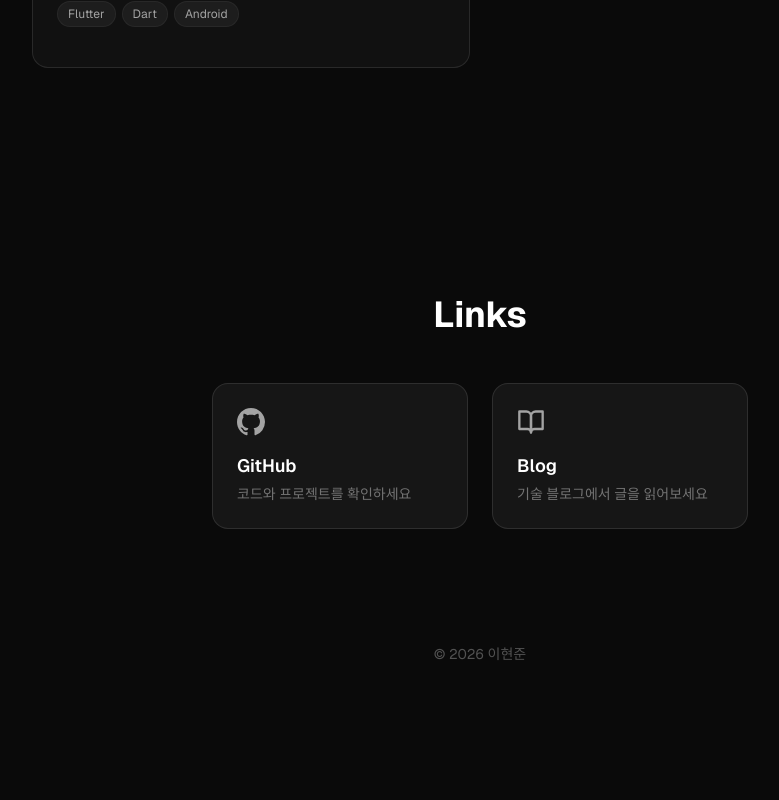
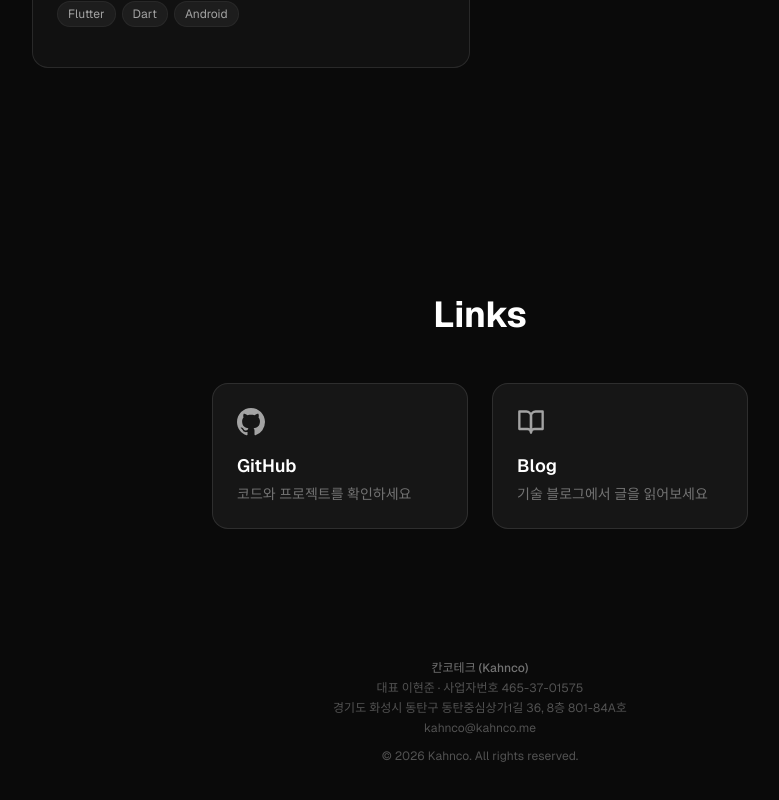
Before and after one commit to kahnco/kahnco_page, a React (Vite) app: page / in a window 1280 px wide. Shown: the part 3714-4514 px from the top of the page, without its empty margins (160-939 px from the left). Before the commit the page ends 4410 px from the top, so only its background shows below. Built offline with nearby package versions, Linux system fonts and the light colour scheme.

Commit message:
feat: footer에 사업자 정보 추가 (칸코테크)

```diff
--- a/src/App.tsx
+++ b/src/App.tsx
@@ -12,8 +12,16 @@ export default function App() {
       <Skills />
       <Projects />
       <Links />
-      <footer className="py-8 text-center text-sm text-neutral-600">
-        © 2026 이현준
+      <footer className="py-12 px-6 text-center text-xs text-neutral-600 space-y-1">
+        <p className="font-medium text-neutral-500">칸코테크 (Kahnco)</p>
+        <p>대표 이현준 · 사업자번호 465-37-01575</p>
+        <p>경기도 화성시 동탄구 동탄중심상가1길 36, 8층 801-84A호</p>
+        <p>
+          <a href="mailto:kahnco@kahnco.me" className="hover:text-blue-400 transition-colors">
+            kahnco@kahnco.me
+          </a>
+        </p>
+        <p className="pt-2">© 2026 Kahnco. All rights reserved.</p>
       </footer>
     </div>
   );
```
